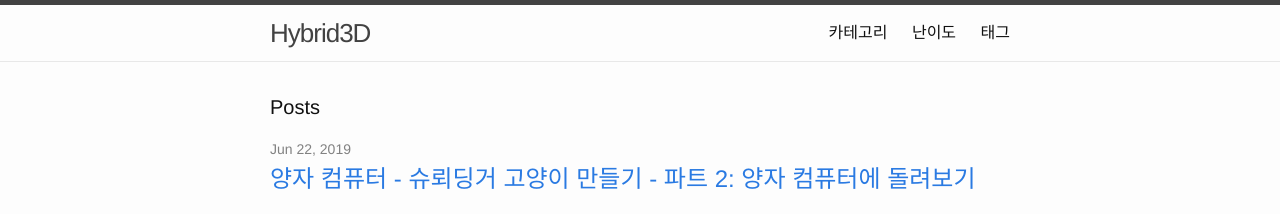
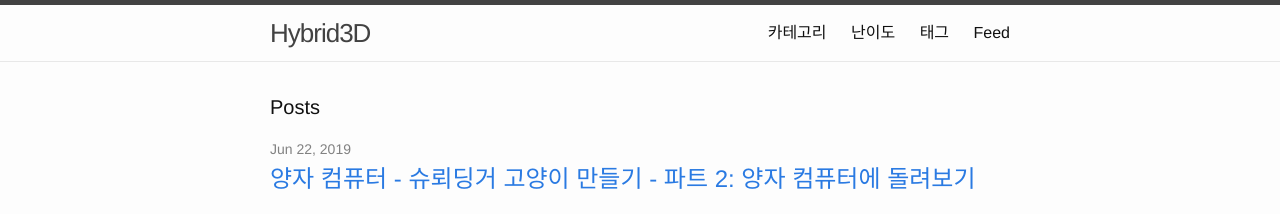
Before and after one commit to Hybrid3D/hybrid3d.github.io, a Jekyll site: the page built from index.html, in a window 1280 px wide. Shown: the top 214 px of the page. Built offline with Jekyll 4.4.1, drawn with Linux system fonts in a browser that asks for light colours; comment, search, counter and statistics services are not loaded.

Commit message:
rss 를 feedburner 로 변경

```diff
--- a/_config.yml
+++ b/_config.yml
@@ -24,6 +24,7 @@
 theme: jekyll-theme-slate
 
 image_path: "/images/"
+feedburner: "http://feeds.feedburner.com/hybrid3d"
 
 plugins:
   - jekyll-redirect-from
--- a/_includes/header.html
+++ b/_includes/header.html
@@ -19,6 +19,7 @@
           <a class="page-link" href="{{ my_page.url | prepend: site.baseurl }}">{{ my_page.title }}</a>
           {% endif %}
         {% endfor %}
+        <a class="page-link" href="{{ site.feedburner }}">Feed</a>
       </div>
     </nav>
 
--- a/index.html
+++ b/index.html
@@ -18,6 +18,8 @@
     {% endfor %}
   </ul>
 
-  <p class="rss-subscribe">subscribe <a href="{{ "/feed.xml" | prepend: site.baseurl }}">via RSS</a></p>
+  <!--<p class="rss-subscribe">subscribe <a href="{{ "/feed.xml" | prepend: site.baseurl }}">via RSS</a></p>-->
+  <p class="rss-subscribe">subscribe <a href="{{ site.feedburner }}">via RSS</a></p>
+
 
 </div>
```
